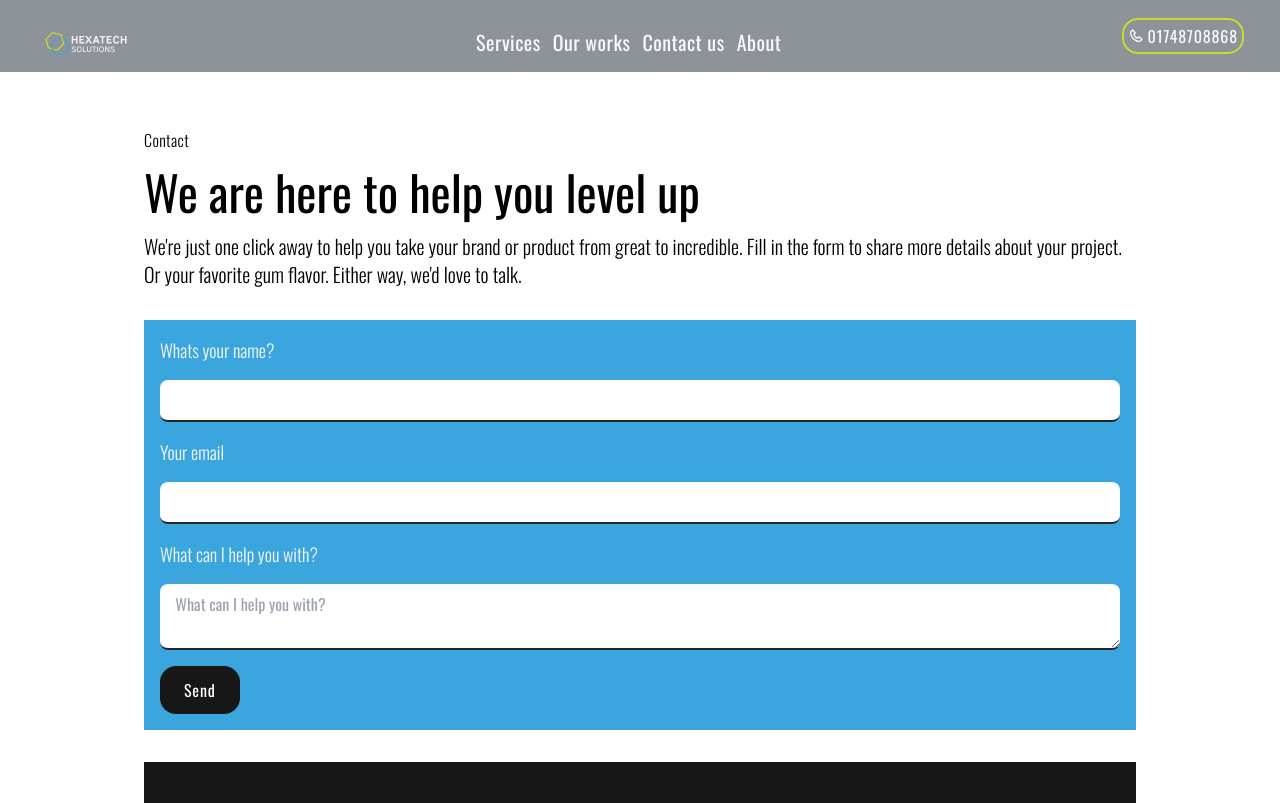
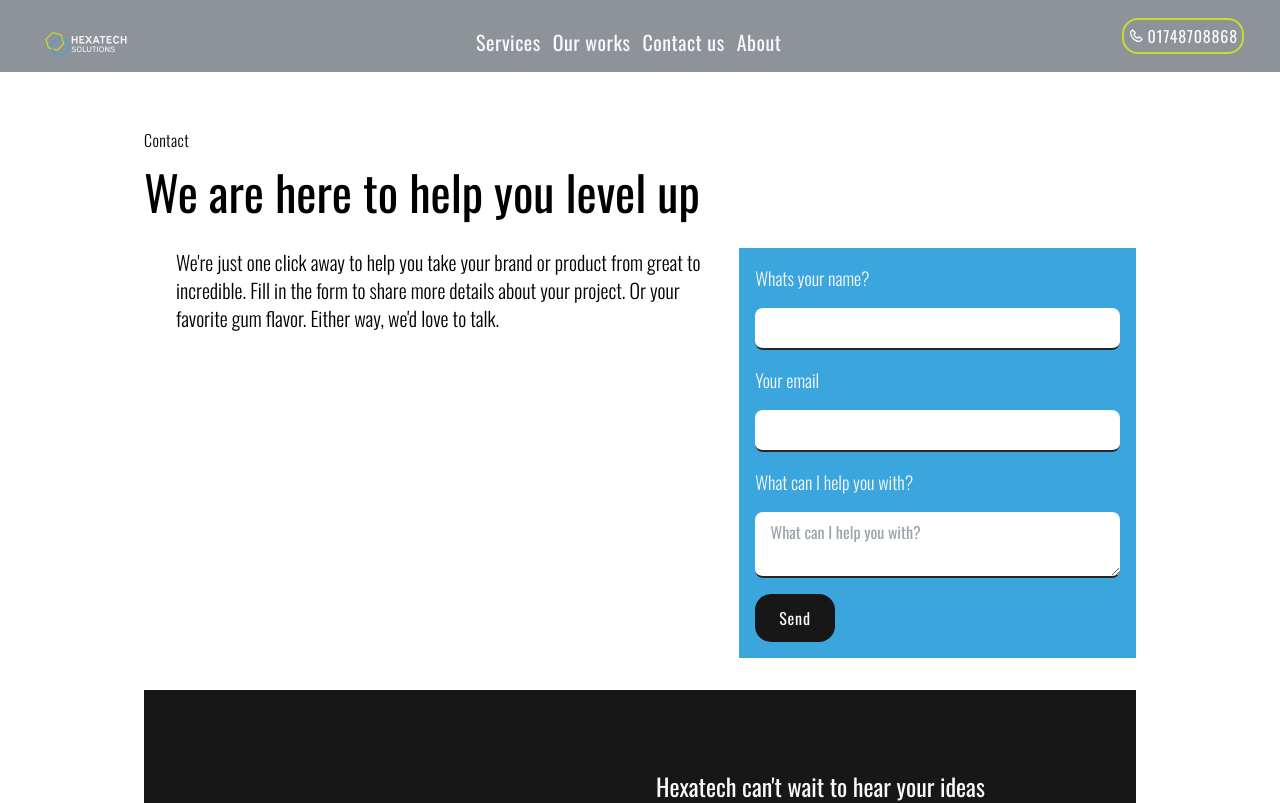
Before and after one commit to soyabatwork/hexatech-site, a Next.js app: page /contact-us in a window 1280 px wide. Shown: the top 803 px of the page. Built offline with nearby package versions, Linux system fonts and the light colour scheme.

Commit message:
fixed animations and added pages

```diff
--- a/pages/contact-us.jsx
+++ b/pages/contact-us.jsx
@@ -14,14 +14,16 @@ const ContactPage = () => {
         <div className="space-y-4">
           <p className="font-light tracking-wide">Contact</p>
           <p className="text-5xl">We are here to help you level up</p>
-          <p className="text-xl font-light">
+        </div>
+
+        <div className="md:flex">
+          <p className="p-8 text-xl font-light basis-3/5">
             We&apos;re just one click away to help you take your brand or
             product from great to incredible. Fill in the form to share more
             details about your project. Or your favorite gum flavor. Either way,
             we&apos;d love to talk.
           </p>
-        </div>
-        <form className="flex flex-col gap-4 p-4 my-8 text-neutral-50 bg-blue-primary">
+          <form className="flex flex-col gap-4 p-4 my-8 text-neutral-50 bg-blue-primary basis-2/5">
             <label className="text-lg font-light" htmlFor="name">
               Whats your name?
             </label>
@@ -54,6 +56,7 @@ const ContactPage = () => {
               Send
             </button>
           </form>
+        </div>
 
         {/* contact form ends */}
 
```
Lines whose indentation alone changed are shown as unchanged.
